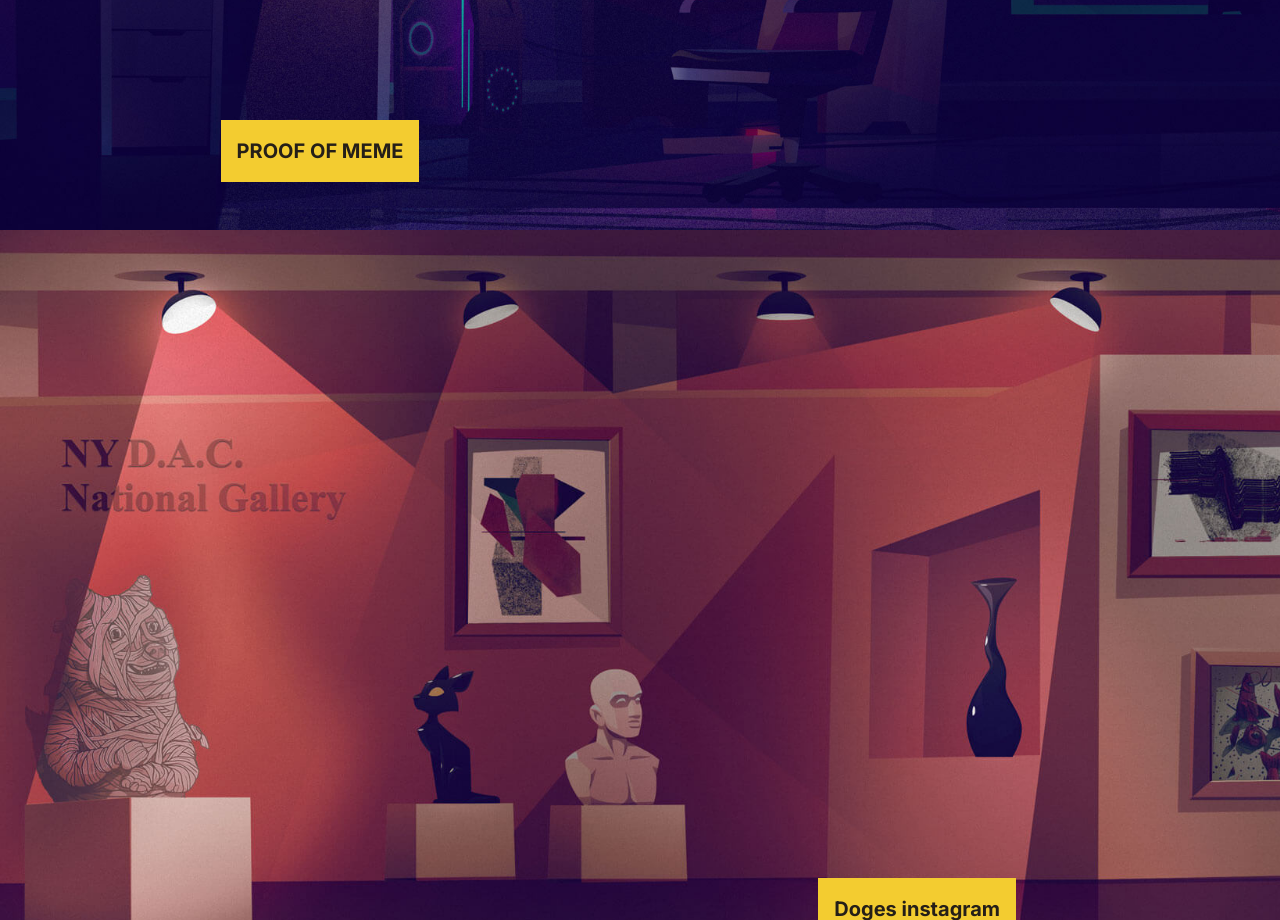
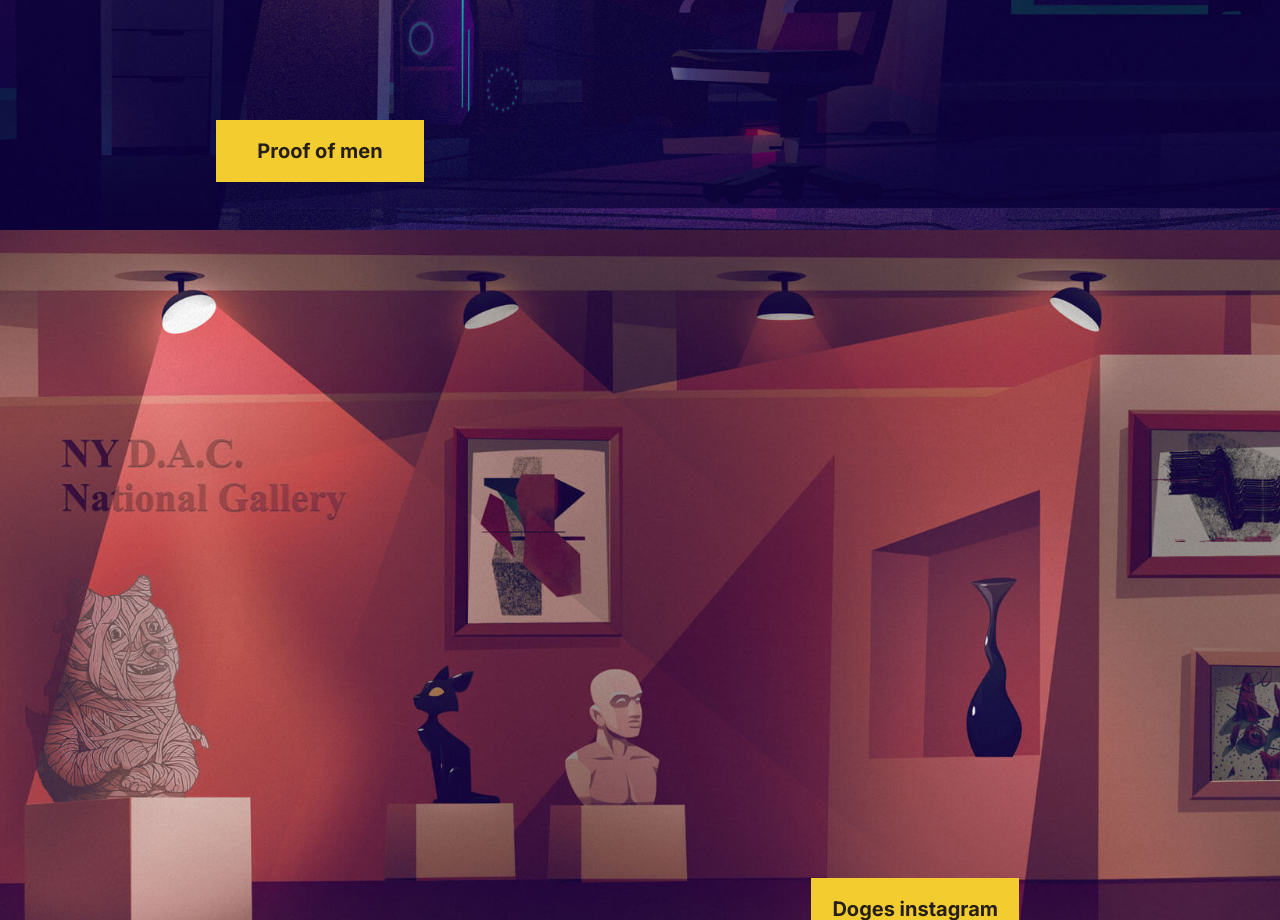
Before and after one commit to usaidahmed61524/DOG, a Next.js app: page / in a window 1280 px wide. Shown: the part 1440-2360 px from the top of the page. Built offline with nearby package versions, Linux system fonts and the light colour scheme; a web font is replaced by a local one.

Commit message:
change button width

```diff
--- a/src/app/components/navbar.js
+++ b/src/app/components/navbar.js
@@ -8,8 +8,6 @@ import { AiFillInstagram } from "react-icons/ai";
 import logo from "../images/logo.png";
 import "aos/dist/aos.css";
 import dynamic from "next/dynamic";
-import AOS from "aos";
-
 import { useAuth } from "../Authentication";
 import Button from "react-bootstrap/Button";
 import Modal from "react-bootstrap/Modal";
@@ -36,21 +34,22 @@ const MyNavbar = () => {
     ssr: false,
   });
 
-  const loginwithDomain = async (d, i) => {
-    let useObj;
+  // loginwithDomain function api call ////////////////////
+
+  const loginwithDomain = async (domain, id) => {
+    let userData;
     try {
       const response = await axios.get(
-        `/login?username=${d}&tokenid=${i}`
+        `http://localhost:3000/login?username=${domain}&tokenid=${id}`
       );
-      // console.log(response.data);
-      useObj = response.data;
-      swal("Login", "successfully Login With MMIT Domain:", "success");
+      userData = response.data;
+      swal("Login", "Successfully Login With MMIT Domain:", "success");
     } catch (error) {
       swal("Error", "Credentials are not valid", "error");
       setLoading(false);
     }
 
-    return { d, i, useObj };
+    return { domain, id, userData };
   };
 
   const handleClose = () => {
@@ -59,7 +58,7 @@ const MyNavbar = () => {
   };
   const onSubmit = async () => {
     if (!domain || !tokenId) {
-      swal("Error", "please fill this fields!", "error");
+      swal("Error", "Please fill all the fields", "error");
       // setLoading(false);
 
       return;
@@ -75,11 +74,11 @@ const MyNavbar = () => {
         try {
           login = await loginwithDomain(domain, tokenId);
         } catch (error) {
-          swal("Error", `${error}`, "error");
+          swal("Error", error, "error");
           setLoading(false);
         }
 
-        const user = login.useObj;
+        const user = login.userData;
         const userValidate = user.success;
         if (userValidate) {
           setLoading(false);
@@ -132,8 +131,6 @@ const MyNavbar = () => {
             </li>
 
             <li className="nav-item">
-              {/* <button className="btn btn-dark">Login With MMIT Domain</button> */}
-
               {loginBtnVisible ? (
                 <Button className="btn btn-dark" onClick={handleShow}>
                   Login With MMIT Domain
@@ -142,7 +139,7 @@ const MyNavbar = () => {
                 <>
                   <span className="text-light my-4 mx-2">{userName}</span>
                   <Button className="login-btn" onClick={logOutUser}>
-                    LogOut
+                    Logout
                   </Button>
                 </>
               )}
@@ -155,7 +152,9 @@ const MyNavbar = () => {
             ) : (
               <Modal show={show} onHide={handleClose}>
                 <Modal.Header closeButton>
-                  <Modal.Title className="text-light">Insert Your MMIT Domain</Modal.Title>
+                  <Modal.Title className="text-light">
+                    Insert Your MMIT Domain
+                  </Modal.Title>
                 </Modal.Header>
                 <Modal.Body>
                   <Form>
@@ -164,7 +163,7 @@ const MyNavbar = () => {
                         type="text"
                         placeholder="Domain"
                         onChange={(e) => {
-                          setDomain(e.target.value);
+                          setDomain(e.target.value.toLowerCase());
                           setInputError("");
                         }}
                       />
--- a/src/app/components/section2.jsx
+++ b/src/app/components/section2.jsx
@@ -32,7 +32,7 @@ const Section2 = () => {
               </p>
             </div>
           </div>
-          <div className="btn btn-lg btn-color-yellow mt-4">PROOF OF MEME</div>
+          <div className="btn btn-lg btn-color-yellow mt-4">Proof of men</div>
         </div>
 
         <div className="right1" data-aos="zoom-in-up" data-aos-duration="1000">
--- a/src/app/globals.css
+++ b/src/app/globals.css
@@ -8,7 +8,14 @@ body {
   margin: 0px;
   padding: 0px;
 }
-
+.btn.btn-lg.btn-color-yellow {
+  padding: 15px;
+  background-color: #f3cc30;
+  color: #251f18;
+  border-radius: 0px;
+  font-weight: 700;
+  width: 13rem;
+}
 ol,
 ul {
   padding-left: 0rem !important;
--- a/src/app/login/route.js
+++ b/src/app/login/route.js
@@ -1,6 +1,6 @@
 import { NextResponse } from "next/server";
 
-import { UserToAddressData } from "../Module";
+import { UserToAddressData } from "../Model";
 
 import dbConnect from "../Config";
 
```
Also changed, not shown: src/app/Model.js (renamed from src/app/Module.js).
